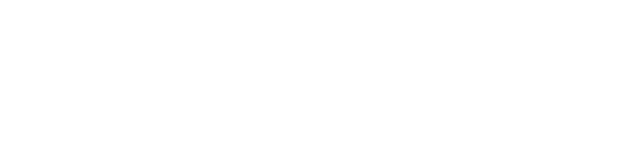
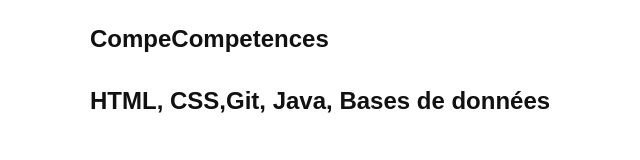
Before and after one commit to cristianoolafa1-beep/mon-cv, a plain HTML site: page index.html in a window 1280 px wide. Shown: the whole page, without its empty margins (150-790 px from the left). Drawn offline with Linux system fonts and the light colour scheme.

Commit message:
mise en place de la section competences

```diff
--- a/index.html
+++ b/index.html
@@ -7,5 +7,9 @@
   <link rel="stylesheet" href="style.css">
 </head>
 <body>
+ <section id="competences">
+  <h2>CompeCompetences
+  <p>HTML, CSS,Git, Java, Bases de données</p
+ </section>
 </body>
 </html>
```
